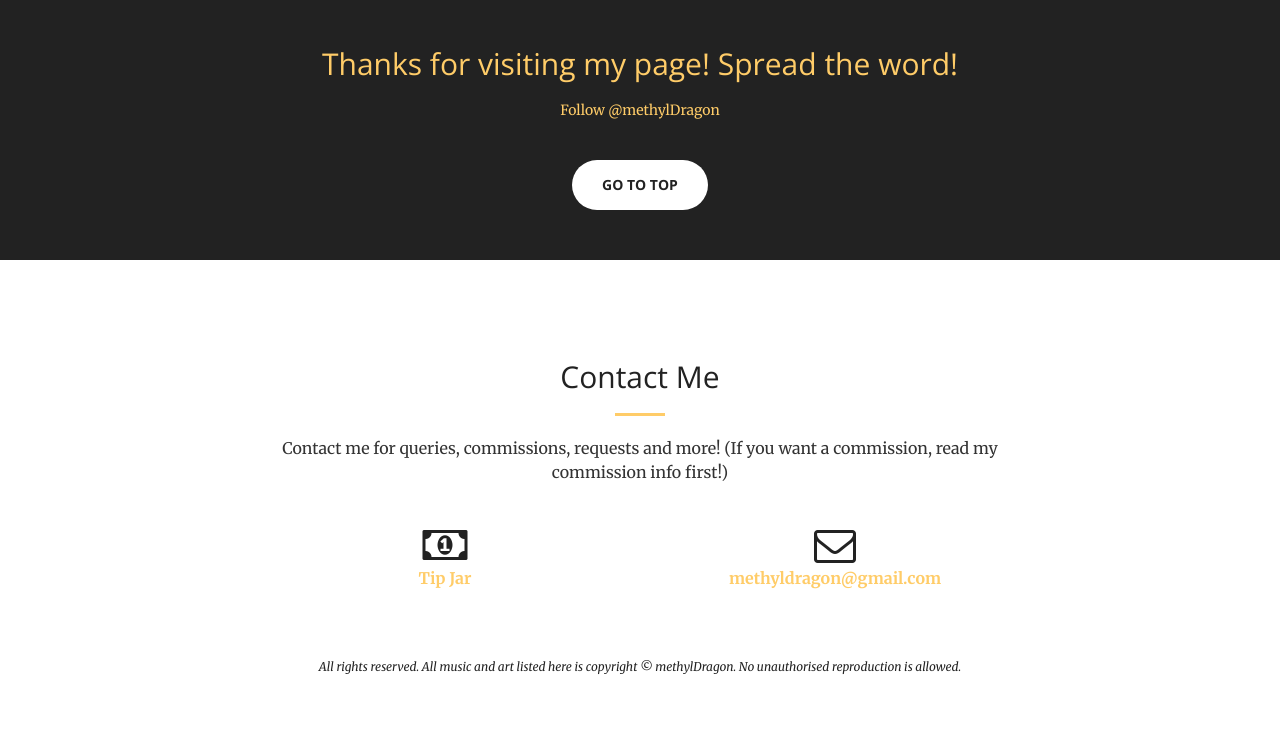
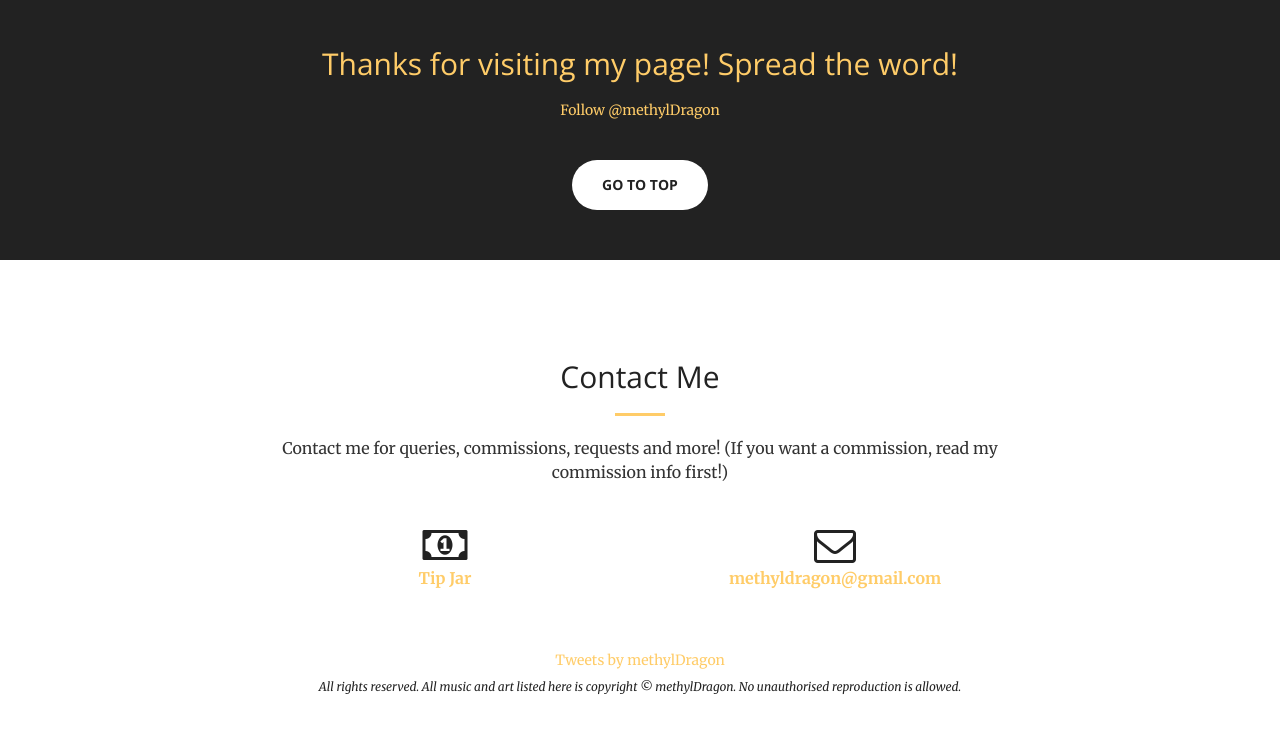
Before and after one commit to methylDragon/methylDragon.github.io, a website: page index.html in a window 1280 px wide. Shown: the part 3116-3848 px from the top of the page. Drawn offline with nearby package versions, Linux system fonts and the light colour scheme.

Commit message:
Twitter timeline

```diff
--- a/index.html
+++ b/index.html
@@ -318,7 +318,8 @@
                 </div>
 
             </div>
-			<div class="fb-comments" data-href="http://methyldragon.com" data-numposts="10" align="middle" width="auto"></div>
+		<div class="text-center"><a class="twitter-timeline" data-width="500" data-height="300" data-link-color="#2B7BB9" href="https://twitter.com/methylDragon">Tweets by methylDragon</a> <script async src="//platform.twitter.com/widgets.js" charset="utf-8"></script>	</div>
+		<div class="fb-comments" data-href="http://methyldragon.com" data-numposts="10" align="middle" width="auto"></div>
         </div>
 	<p class="text-faded" align="middle"><sub><i>All rights reserved. All music and art listed here is copyright © methylDragon. No unauthorised reproduction is allowed.</i></sub></p>
     </section>
```
